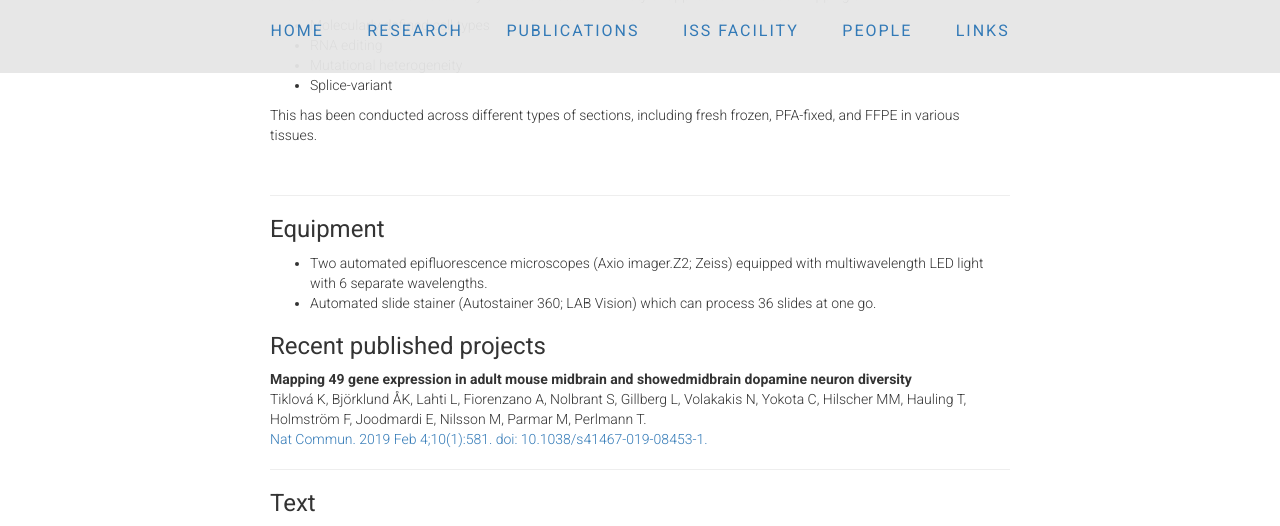
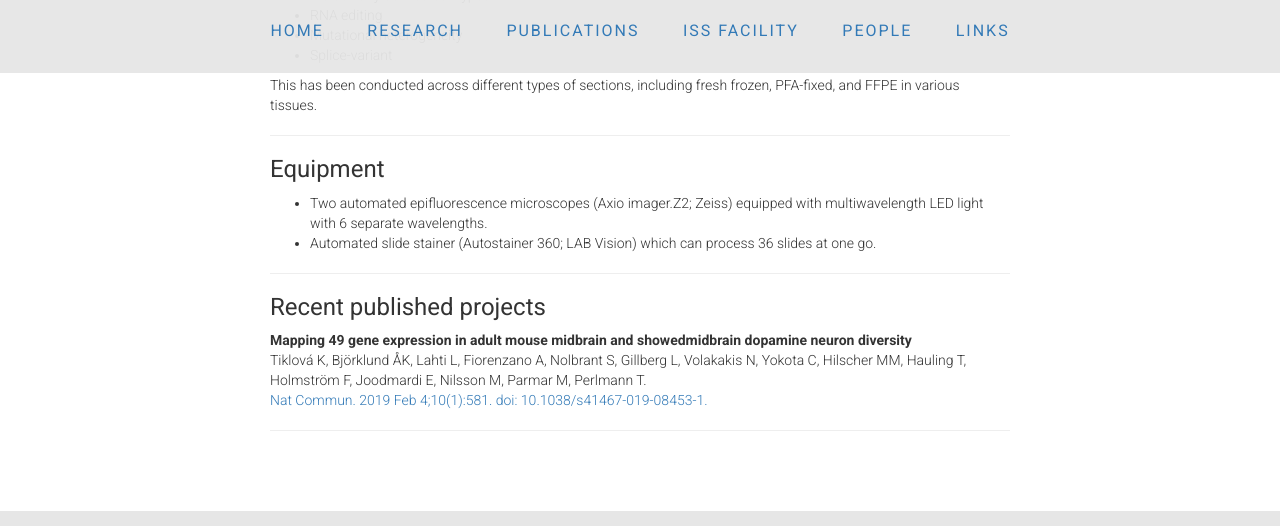
Before and after one commit to flintott/NilssonLab, a Jekyll site: the page facility/index.html, which Jekyll copies as it is, in a window 1280 px wide and 1400 px high, scrolled down 825 px. Shown: the top 526 px of the window. Built offline with Jekyll 4.4.1, drawn with Linux system fonts in a browser that asks for light colours; some of the changed text lies outside the part shown; grey boxes are pictures that could not be loaded.

Commit message:
Update index.html

```diff
--- a/facility/index.html
+++ b/facility/index.html
@@ -52,8 +52,6 @@
 	  <li>Mapping coordinates of the gene expression on the tissue section</li>
         </ul>
 
-      <p>&nbsp;<p>
-
 	<hr>
       <h3>Applications</h3>
 	<p>The method has been successfully demonstrated for a variety of applications such as mapping of:</p>
@@ -65,8 +63,6 @@
 	</ul>
 	<p>This has been conducted across different types of sections, including fresh frozen, PFA-fixed, and FFPE in various tissues.
 
-      <p>&nbsp;<p>
-
 	<hr>
       <h3>Equipment</h3>
         <ul>
@@ -74,6 +70,7 @@
 	  <li>Automated slide stainer (Autostainer 360; LAB Vision) which can process 36 slides at one go.</li>
 	</ul>
 
+	<hr>
       <h3>Recent published projects</h3>
 	<p><b>Mapping 49 gene expression in adult mouse midbrain and showedmidbrain dopamine neuron diversity</b><br>
 	 Tiklová K, Björklund ÅK, Lahti L, Fiorenzano A, Nolbrant S, Gillberg L, Volakakis N, Yokota C, Hilscher MM, Hauling T,
@@ -81,7 +78,7 @@
 		<a href="https://www.nature.com/articles/s41467-019-08453-1" target="_blank">Nat Commun. 2019 Feb 4;10(1):581. doi: 10.1038/s41467-019-08453-1.</a></p>
 
     <hr>
-
+<!--
     <h3>Text</h3>
 
 
@@ -101,13 +98,13 @@
 
     <hr>
     <p><small> Footnote   </small></p>
-
+   -->
         </div>
       </div>
     </div>
     <p>&nbsp;<p>
     <p>&nbsp;<p>
-  -->
+
 
   <footer class="footer">
     <div class="wrapfoot">
```
